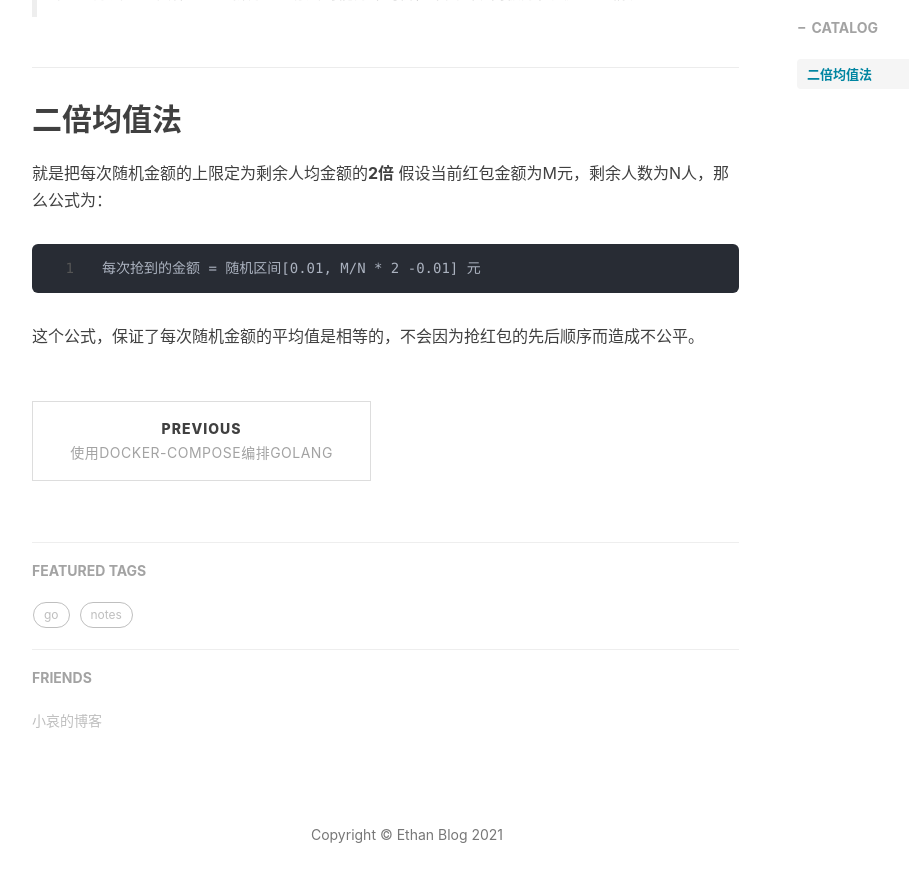
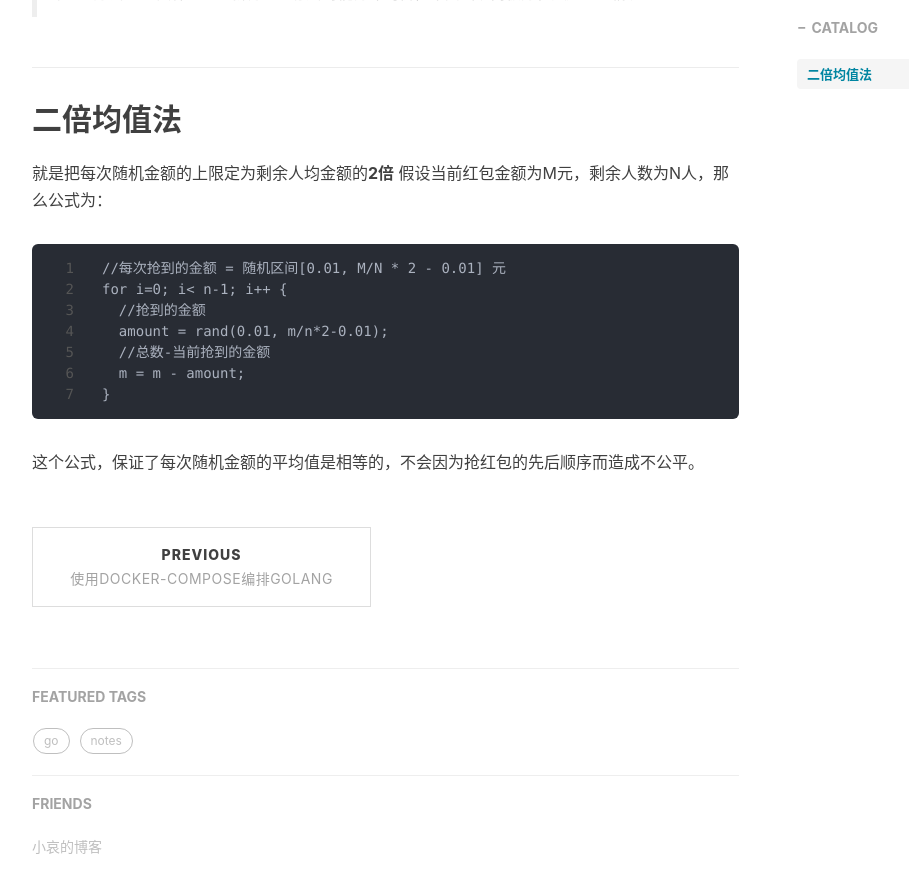
Before and after one commit to EthanChenLi/EthanChenLi.github.io, a Jekyll site: the page built from _posts/2021-07-07-notes.md, in a window 1280 px wide and 900 px high, scrolled down 638 px. Shown: the top 893 px of the window, without its empty margins (233-1142 px from the left). Built offline with Jekyll 4.4.1, drawn with Linux system fonts in a browser that asks for light colours; nearby versions of some CDN libraries; comment, search, counter and statistics services are not loaded.

Commit message:
Update 2021-07-07-notes.md

````diff
--- a/_posts/2021-07-07-notes.md
+++ b/_posts/2021-07-07-notes.md
@@ -15,6 +15,12 @@ comments: 1
 就是把每次随机金额的上限定为剩余人均金额的**2倍**
 假设当前红包金额为M元，剩余人数为N人，那么公式为：
 ```
-每次抢到的金额 = 随机区间[0.01, M/N * 2 -0.01] 元
+//每次抢到的金额 = 随机区间[0.01, M/N * 2 - 0.01] 元
+for i=0; i< n-1; i++ {
+  //抢到的金额
+  amount = rand(0.01, m/n*2-0.01);
+  //总数-当前抢到的金额
+  m = m - amount;
+}
 ```
 这个公式，保证了每次随机金额的平均值是相等的，不会因为抢红包的先后顺序而造成不公平。
````
